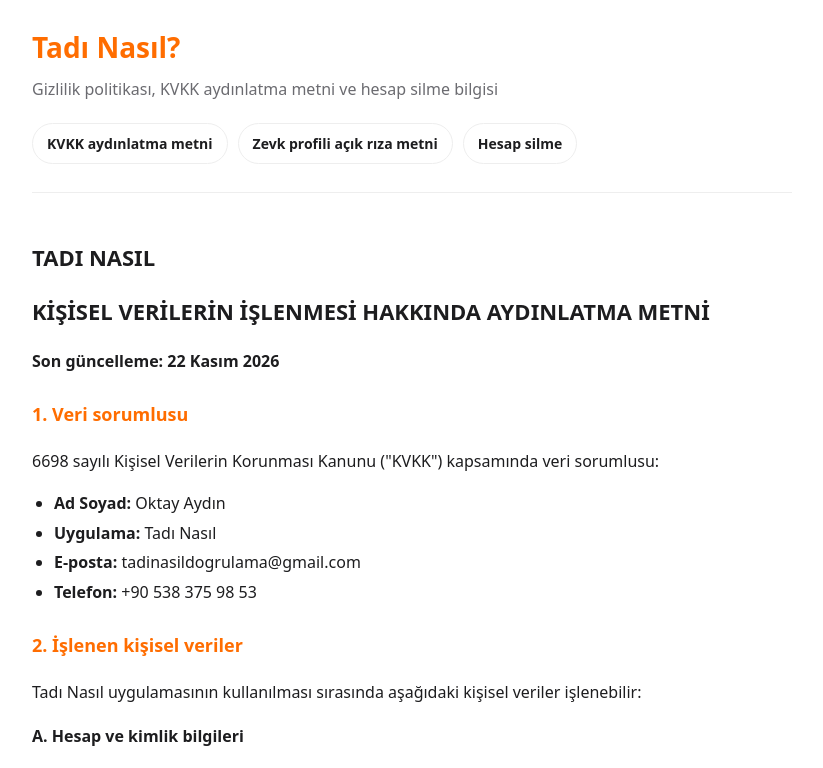
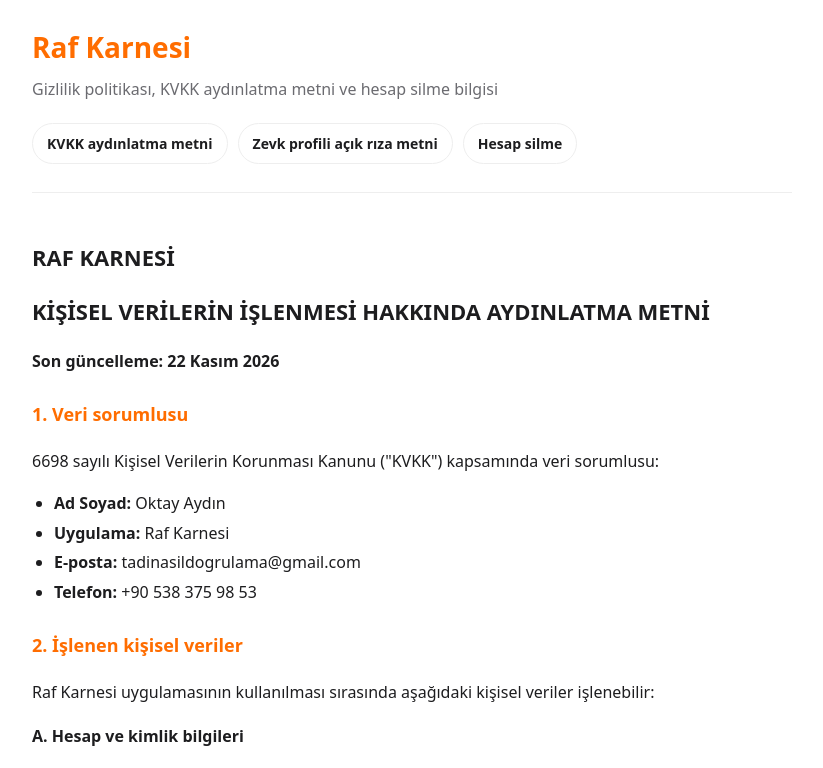
Before and after one commit to mete-commits/tadinasil, a plain HTML site: page index.html in a window 1280 px wide. Shown: the top 768 px of the page, without its empty margins (228-1051 px from the left). Drawn offline with Linux system fonts and the light colour scheme.

Commit message:
Add files via upload

```diff
--- a/index.html
+++ b/index.html
@@ -1,7 +1,7 @@
 <!doctype html>
 <html lang="tr"><head><meta charset="utf-8">
 <meta name="viewport" content="width=device-width,initial-scale=1">
-<title>Tadı Nasıl? – Gizlilik Politikası ve KVKK</title>
+<title>Raf Karnesi – Gizlilik Politikası ve KVKK</title>
 <style>
 :root{--bg:#fff;--fg:#1d1d1f;--mut:#6b6b70;--acc:#ff6d00;--line:#eee}
 @media(prefers-color-scheme:dark){:root{--bg:#141414;--fg:#f2f2f2;--mut:#a0a0a5;--line:#2a2a2a}}
@@ -17,21 +17,21 @@ h2{font-size:22px} h3{font-size:18px;color:var(--acc);margin-top:26px} h4{font-s
 ul{padding-left:22px} li{margin:3px 0}
 a{color:var(--acc)}
 </style></head><body><main>
-<header><h1>Tadı Nasıl?</h1><p>Gizlilik politikası, KVKK aydınlatma metni ve hesap silme bilgisi</p></header>
+<header><h1>Raf Karnesi</h1><p>Gizlilik politikası, KVKK aydınlatma metni ve hesap silme bilgisi</p></header>
 <nav><a href="#aydinlatma">KVKK aydınlatma metni</a><a href="#riza">Zevk profili açık rıza metni</a><a href="#hesap-silme">Hesap silme</a></nav>
-<section id="aydinlatma"><h2>TADI NASIL</h2>
+<section id="aydinlatma"><h2>RAF KARNESİ</h2>
 <h2>KİŞİSEL VERİLERİN İŞLENMESİ HAKKINDA AYDINLATMA METNİ</h2>
 <p><strong>Son güncelleme: 22 Kasım 2026</strong></p>
 <h3>1. Veri sorumlusu</h3>
 <p>6698 sayılı Kişisel Verilerin Korunması Kanunu ("KVKK") kapsamında veri sorumlusu:</p>
 <ul>
 <li><strong>Ad Soyad:</strong> Oktay Aydın</li>
-<li><strong>Uygulama:</strong> Tadı Nasıl</li>
+<li><strong>Uygulama:</strong> Raf Karnesi</li>
 <li><strong>E-posta:</strong> tadinasildogrulama@gmail.com</li>
 <li><strong>Telefon:</strong> +90 538 375 98 53</li>
 </ul>
 <h3>2. İşlenen kişisel veriler</h3>
-<p>Tadı Nasıl uygulamasının kullanılması sırasında aşağıdaki kişisel veriler işlenebilir:</p>
+<p>Raf Karnesi uygulamasının kullanılması sırasında aşağıdaki kişisel veriler işlenebilir:</p>
 <h4>A. Hesap ve kimlik bilgileri</h4>
 <ul>
 <li>Kullanıcı adı</li>
@@ -181,12 +181,12 @@ a{color:var(--acc)}
 <p><strong>E-posta:</strong> tadinasildogrulama@gmail.com</p>
 <p><strong>Telefon:</strong> +90 538 375 98 53</p>
 <p>Başvurularınız, KVKK ve ilgili mevzuat kapsamında değerlendirilir.</p>
-<p><strong>Tadı Nasıl – Kişisel Verilerin İşlenmesi Hakkında Aydınlatma Metni</strong></p></section>
-<section id="riza"><h2>TADI NASIL</h2>
+<p><strong>Raf Karnesi – Kişisel Verilerin İşlenmesi Hakkında Aydınlatma Metni</strong></p></section>
+<section id="riza"><h2>RAF KARNESİ</h2>
 <h2>ZEVK PROFİLİ OLUŞTURULMASI AÇIK RIZA METNİ</h2>
 <p><strong>Son güncelleme: 22 Kasım 2026</strong></p>
 <h3>1. Zevk profili oluşturulması hakkında</h3>
-<p>Tadı Nasıl uygulamasında, kullanıcıların ürünler hakkındaki yorumlarından, değerlendirmelerinden ve yazım üsluplarından yararlanılarak kişisel bir zevk profili oluşturulabilir.</p>
+<p>Raf Karnesi uygulamasında, kullanıcıların ürünler hakkındaki yorumlarından, değerlendirmelerinden ve yazım üsluplarından yararlanılarak kişisel bir zevk profili oluşturulabilir.</p>
 <p>Bu profil, kullanıcının ürün tercihlerini, beğeni eğilimlerini ve tüketici alışkanlıklarını anlamak amacıyla oluşturulur.</p>
 <h3>2. İşlenecek kişisel veriler</h3>
 <p>Açık rıza verilmesi hâlinde aşağıdaki bilgiler analiz edilebilir:</p>
@@ -249,7 +249,7 @@ a{color:var(--acc)}
 <h2>Hesap ve veri silme</h2>
 <p>Hesabınızı ve hesabınıza bağlı verilerinizi (yorumlarınız, favorileriniz, bildirimleriniz, oylarınız, zevk profiliniz ve profil fotoğrafınız) uygulama içinden silebilirsiniz:</p>
 <ul>
-<li>Tadı Nasıl? uygulamasını açın ve giriş yapın.</li>
+<li>Raf Karnesi uygulamasını açın ve giriş yapın.</li>
 <li><strong>Ayarlar → Hesabımı sil</strong> seçeneğine dokunun.</li>
 <li>Çıkan uyarıyı onaylayın. Gerekirse kimlik doğrulaması istenir.</li>
 </ul>
```
